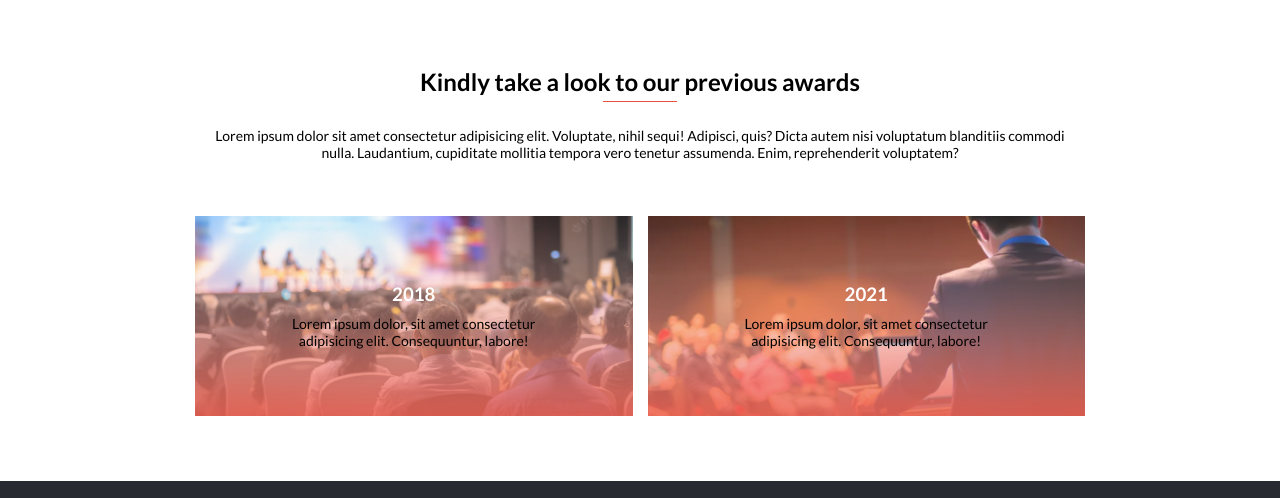
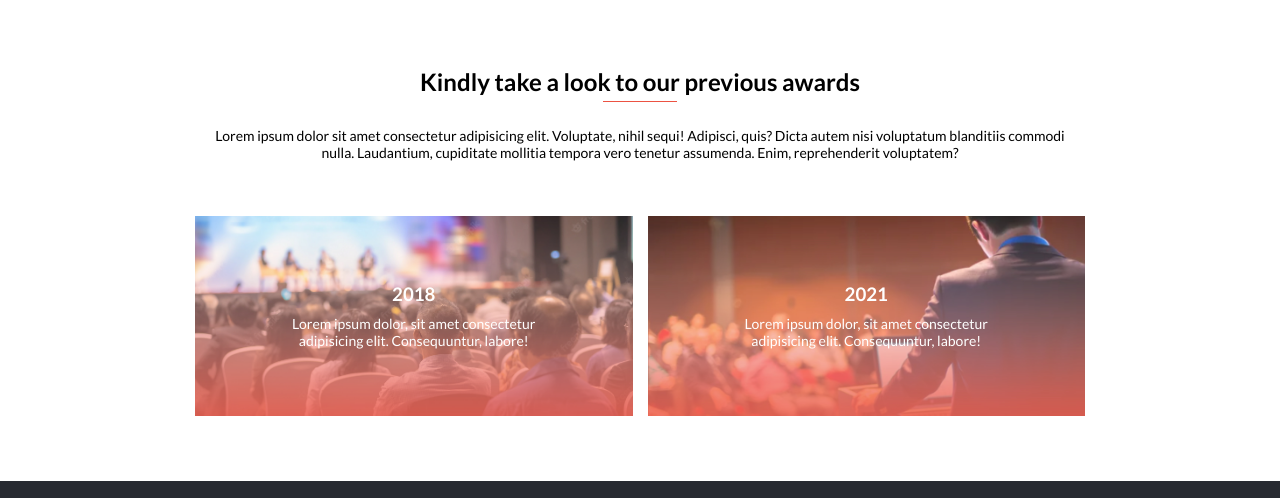
Before and after one commit to Khawanin/Frontend-School, a website: page about.html in a window 1280 px wide. Shown: the part 1246-1744 px from the top of the page. Drawn offline with Linux system fonts and the light colour scheme.

Commit message:
Add classes to AWARD elements

```diff
--- a/about.html
+++ b/about.html
@@ -113,12 +113,12 @@
     <article class="award-boxes">
       <div class="one">
         <h3 class="award-date">2018</h3>
-        <p>Lorem ipsum dolor, sit amet consectetur adipisicing elit. Consequuntur, labore!</p>
+        <p class="award-text">Lorem ipsum dolor, sit amet consectetur adipisicing elit. Consequuntur, labore!</p>
       </div>
 
       <div class="two">
         <h3 class="award-date">2021</h3>
-        <p>Lorem ipsum dolor, sit amet consectetur adipisicing elit. Consequuntur, labore!</p>
+        <p class="award-text">Lorem ipsum dolor, sit amet consectetur adipisicing elit. Consequuntur, labore!</p>
       </div>
 
     </article>
```
Also changed, not shown: index.html (+2 -1 lines).
